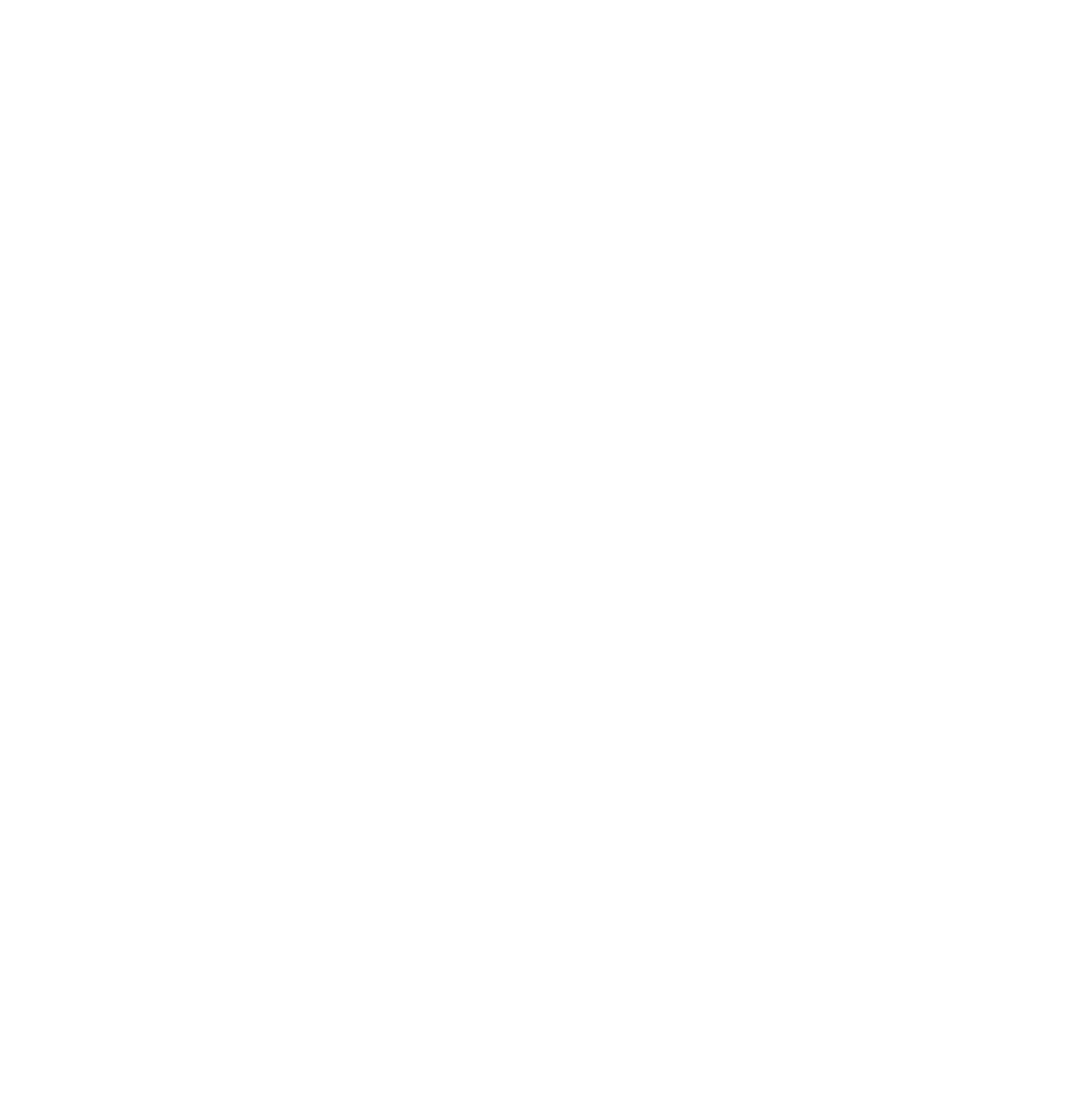
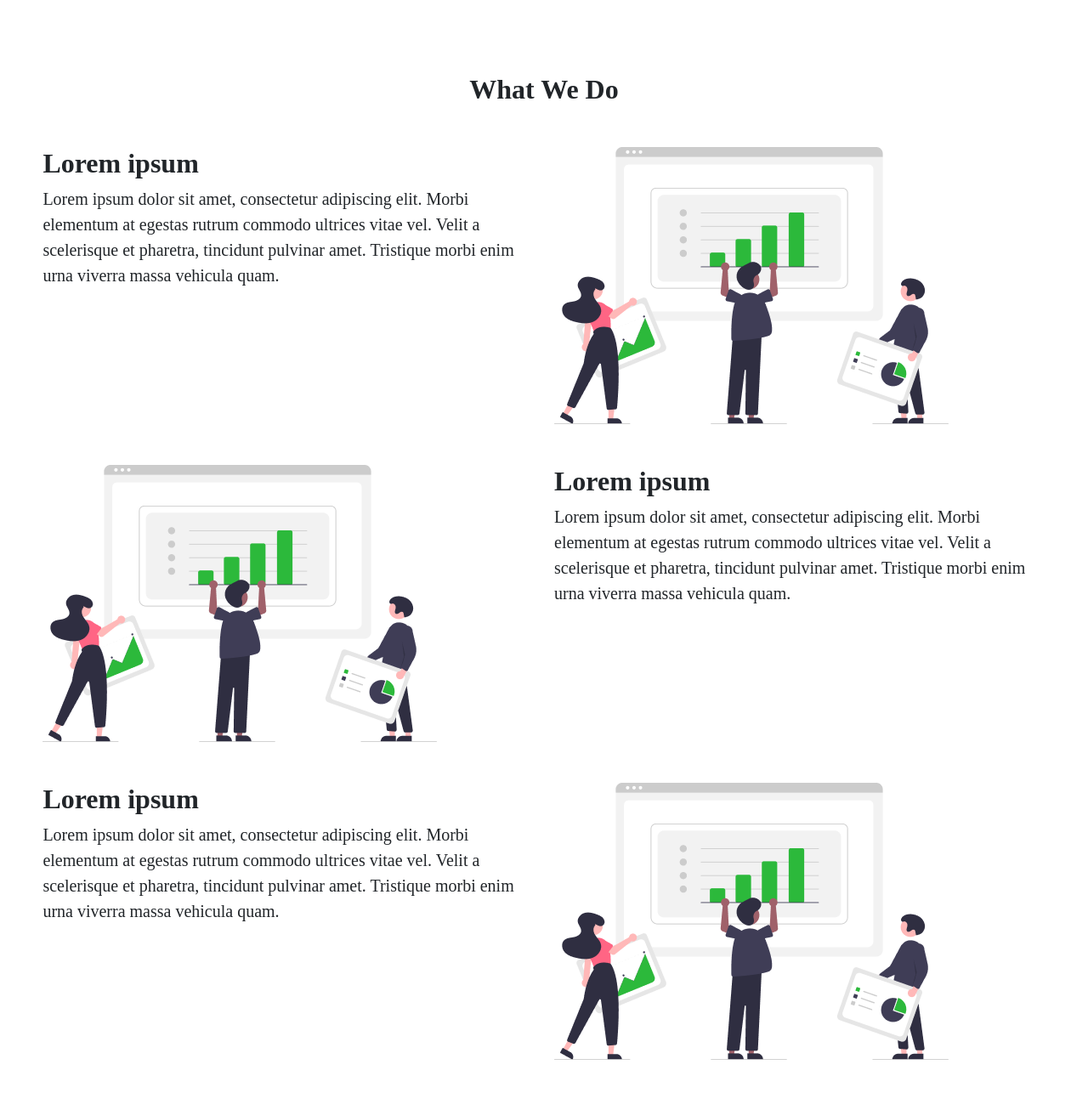
Before and after one commit to rusiruavb/msclubwebsite, a React (Create React App) app: page / in a window 1280 px wide. Shown: the top 1286 px of the page at 85% size. Before the commit the page ends 800 px from the top, so only its background shows below. Built offline with nearby package versions, Linux system fonts and the light colour scheme.

Commit message:
Add what we do section - Home Page (#35)
* Completed What We Do Section -Home Page

* Changed the route order

* Add What We Do Section - Home Page

```diff
--- a/src/modules/AboutUsModules/MissionVisionSection/MissionVision.css
+++ b/src/modules/AboutUsModules/MissionVisionSection/MissionVision.css
@@ -1,3 +1,3 @@
-.mainSection{
-    margin-left: 10rem;
+.mainSection {
+  margin-left: 10rem;
 }
--- /dev/null
+++ b/src/modules/HomeModules/WhatWeDoSection/WhatWeDoSection.css
@@ -0,0 +1,3 @@
+.WhatWeDoSectionHome {
+  padding: 3%;
+}
--- /dev/null
+++ b/src/modules/HomeModules/WhatWeDoSection/WhatWeDoSection.jsx
@@ -0,0 +1,62 @@
+import React from 'react';
+import FlatVector from '../../../assets/flat-illustrations/boardpeople.png';
+import './WhatWeDoSection.css';
+
+const WhatWeDoSection = () => (
+  <section className="WhatWeDoSectionHome container container-fulid mt-5">
+    <h2 className="text-center">
+      <strong>What We Do</strong>
+    </h2>
+    <div className="container">
+      <div className="row mt-5 mb-5">
+        <div className="col-md-6 col-sm-12">
+          <h2>
+            <strong>Lorem ipsum</strong>
+          </h2>
+          <p className="lead">
+            Lorem ipsum dolor sit amet, consectetur adipiscing elit. Morbi elementum at egestas rutrum commodo ultrices
+            vitae vel. Velit a scelerisque et pharetra, tincidunt pulvinar amet. Tristique morbi enim urna viverra massa
+            vehicula quam.
+          </p>
+        </div>
+        <div className="col-md-6 col-sm-12">
+          <img alt="imageFlatVector" className="img-fluid d-none d-md-block" src={FlatVector} />
+        </div>
+      </div>
+
+      <div className="row mt-5 mb-5">
+        <div className="col-md-6 col-sm-12">
+          <img alt="imageFlatVector" className="img-fluid d-none d-md-block" src={FlatVector} />
+        </div>
+        <div className="col-md-6 col-sm-12">
+          <h2>
+            <strong>Lorem ipsum</strong>
+          </h2>
+          <p className="lead">
+            Lorem ipsum dolor sit amet, consectetur adipiscing elit. Morbi elementum at egestas rutrum commodo ultrices
+            vitae vel. Velit a scelerisque et pharetra, tincidunt pulvinar amet. Tristique morbi enim urna viverra massa
+            vehicula quam.
+          </p>
+        </div>
+      </div>
+
+      <div className="row mt-5 mb-5">
+        <div className="col-md-6 col-sm-12">
+          <h2>
+            <strong>Lorem ipsum</strong>
+          </h2>
+          <p className="lead">
+            Lorem ipsum dolor sit amet, consectetur adipiscing elit. Morbi elementum at egestas rutrum commodo ultrices
+            vitae vel. Velit a scelerisque et pharetra, tincidunt pulvinar amet. Tristique morbi enim urna viverra massa
+            vehicula quam.
+          </p>
+        </div>
+        <div className="col-md-6 col-sm-12">
+          <img alt="imageFlatVector" className="img-fluid d-none d-md-block" src={FlatVector} />
+        </div>
+      </div>
+    </div>
+  </section>
+);
+
+export default WhatWeDoSection;
--- /dev/null
+++ b/src/pages/HomePage/Home.jsx
@@ -0,0 +1,10 @@
+import React from 'react';
+import WhatWeDoSection from '../../modules/HomeModules/WhatWeDoSection/WhatWeDoSection';
+
+const Home = () => (
+  <div>
+    <WhatWeDoSection />
+  </div>
+);
+
+export default Home;
--- a/src/routes/AppRoutes.jsx
+++ b/src/routes/AppRoutes.jsx
@@ -1,11 +1,13 @@
 import React from 'react';
 import { BrowserRouter as Router, Route, Switch } from 'react-router-dom';
 import AboutUs from '../pages/AboutUsPage/AboutUs';
+import Home from '../pages/HomePage/Home';
 
 const AppRoutes = () => (
   <div>
     <Router>
       <Switch>
+        <Route path="/" component={Home} exact />
         <Route path="/about" component={AboutUs} exact />
       </Switch>
     </Router>
```
Also changed, not shown: src/pages/HomePage/Home.js (deleted).
